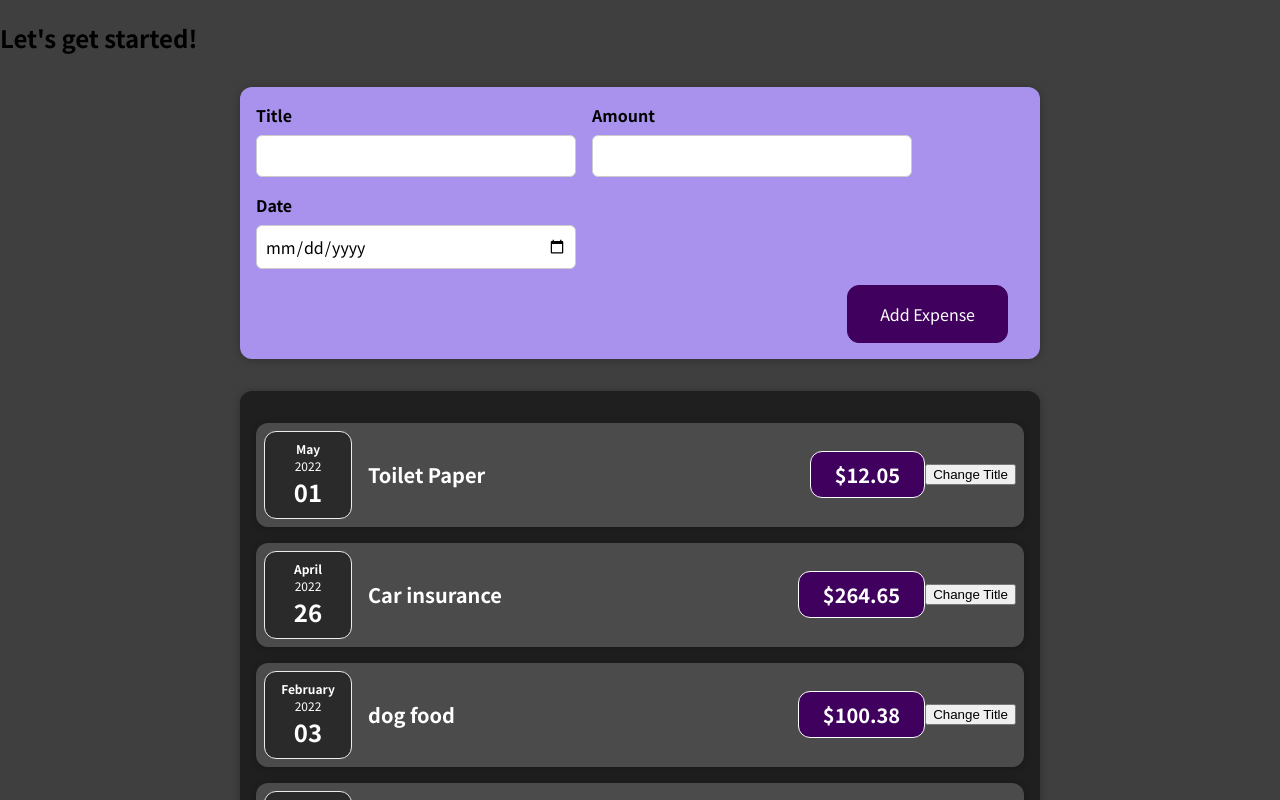
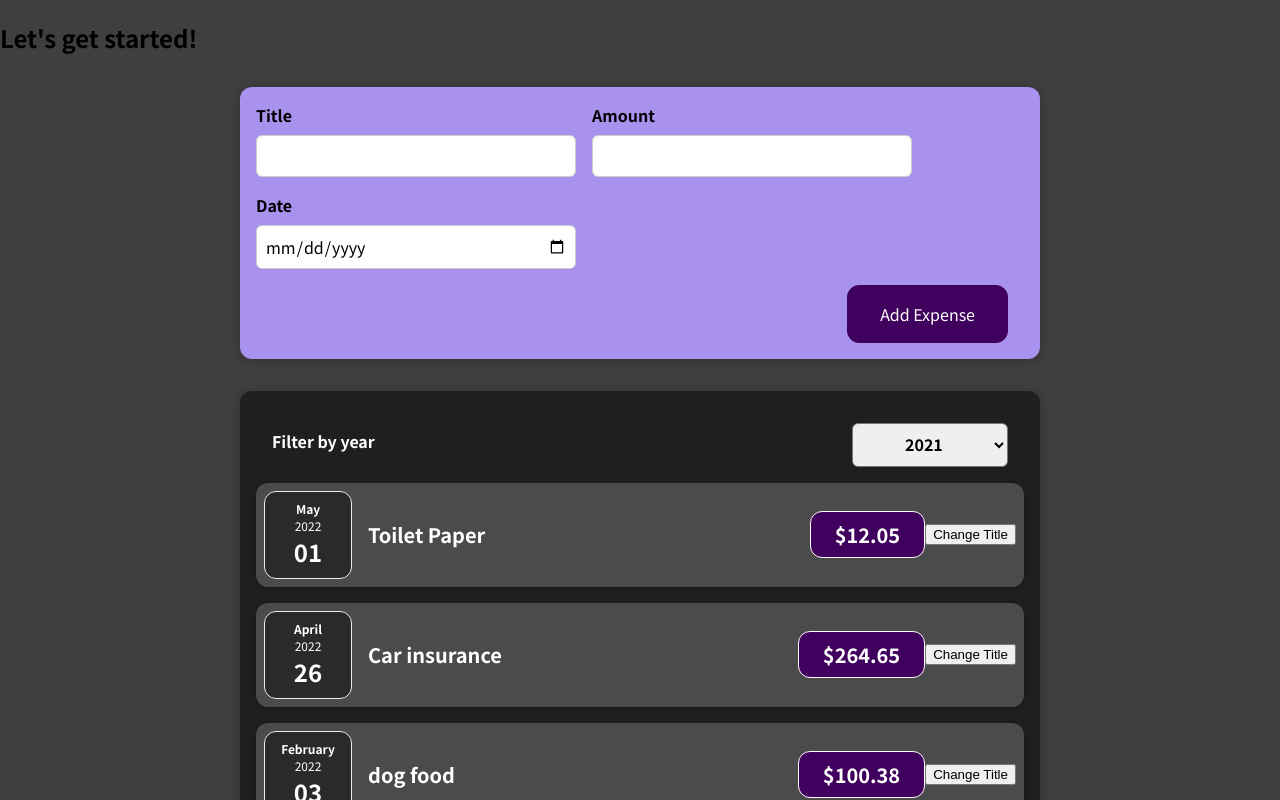
Before and after one commit to younahshin-dev/react-complete-guide, a React (Create React App) app: page / in a window 1280 px wide. Shown: the top 800 px of the page. Built offline with nearby package versions, Linux system fonts and the light colour scheme.

Commit message:
add ExpenseFilter component

```diff
--- a/src/App.js
+++ b/src/App.js
@@ -28,10 +28,14 @@ const App = () => {
       date: new Date(2022, 4, 1),
     },
   ];
+
+  const addExpenseHandler = (expenseData) => {
+    console.log(expenseData);
+  };
   return (
     <div>
       <h2>Let's get started!</h2>
-      <NewExpense />
+      <NewExpense onAddExpense={addExpenseHandler} />
       <Expenses itemList={expenses} />
     </div>
   );
--- a/src/components/Expenses/Expenses.js
+++ b/src/components/Expenses/Expenses.js
@@ -1,12 +1,25 @@
+import React, { useState } from 'react';
 import ExpenseItem from './ExpenseItem';
 import Card from '../UI/Card';
 import './Expenses.css';
+import ExpensesFilter from './ExpensesFilter';
 
 const Expenses = (props) => {
+  const [filterYear, setFilterYear] = useState('2021');
+
+  const selectYearHandler = (selectedYear) => {
+    //console.log(selectedYear);
+    setFilterYear(selectedYear);
+  };
+
   return (
     <Card className='expenses'>
-      {props.itemList.map(({ date, title, amount }) => (
-        <ExpenseItem date={date} title={title} amount={amount} />
+      <ExpensesFilter
+        selectedYear={filterYear}
+        onSelectYear={selectYearHandler}
+      />
+      {props.itemList.map(({ id, date, title, amount }) => (
+        <ExpenseItem key={id} date={date} title={title} amount={amount} />
       ))}
     </Card>
   );
--- /dev/null
+++ b/src/components/Expenses/ExpensesFilter.css
@@ -0,0 +1,24 @@
+.expenses-filter {
+  color: white;
+  padding: 0 1rem;
+}
+
+.expenses-filter__control {
+  display: flex;
+  width: 100%;
+  align-items: center;
+  justify-content: space-between;
+  margin: 1rem 0;
+}
+
+.expenses-filter label {
+  font-weight: bold;
+  margin-bottom: 0.5rem;
+}
+
+.expenses-filter select {
+  font: inherit;
+  padding: 0.5rem 3rem;
+  font-weight: bold;
+  border-radius: 6px;
+}
--- /dev/null
+++ b/src/components/Expenses/ExpensesFilter.js
@@ -0,0 +1,25 @@
+import React from 'react';
+
+import './ExpensesFilter.css';
+
+const ExpensesFilter = (props) => {
+  const filterYearHandler = (event) => {
+    props.onSelectYear(event.target.value);
+  };
+
+  return (
+    <div className='expenses-filter'>
+      <div className='expenses-filter__control'>
+        <label>Filter by year</label>
+        <select value={props.selectedYear} onChange={filterYearHandler}>
+          <option value='2022'>2022</option>
+          <option value='2021'>2021</option>
+          <option value='2020'>2020</option>
+          <option value='2019'>2019</option>
+        </select>
+      </div>
+    </div>
+  );
+};
+
+export default ExpensesFilter;
--- a/src/components/NewExpense/ExpenseForm.js
+++ b/src/components/NewExpense/ExpenseForm.js
@@ -1,7 +1,7 @@
 import React, { useState } from 'react';
 
 import './ExpenseForm.css';
-const ExpenseForm = () => {
+const ExpenseForm = (props) => {
   // const [EnteredTitle, setEnteredTitle] = useState(
   //   document.getElementById('enteredTitle')
   // );
@@ -47,17 +47,40 @@ const ExpenseForm = () => {
     });
   };
 
+  const submitHandler = (event) => {
+    event.preventDefault();
+
+    const expenseData = {
+      title: userInput.enteredTitle,
+      amount: userInput.enteredAmount,
+      date: new Date(userInput.enteredDate),
+    };
+
+    props.onSaveExpenseData(expenseData);
+
+    setUserInput({
+      enteredTitle: '',
+      enteredAmount: '',
+      enteredDate: '',
+    });
+  };
+
   return (
-    <form action=''>
+    <form onSubmit={submitHandler}>
       <div className='new-expense__controls'>
         <div className='new-expense__control'>
           <label htmlFor=''>Title</label>
-          <input type='text' id='enteredTitle' onChange={titleChangeHandler} />
+          <input
+            type='text'
+            value={userInput.enteredTitle}
+            onChange={titleChangeHandler}
+          />
         </div>
         <div className='new-expense__control'>
           <label htmlFor=''>Amount</label>
           <input
             type='number'
+            value={userInput.enteredAmount}
             min='0.01'
             step='0.01'
             onChange={amountChangeHandler}
@@ -67,6 +90,7 @@ const ExpenseForm = () => {
           <label htmlFor=''>Date</label>
           <input
             type='date'
+            value={userInput.enteredDate}
             min='2019-01-01'
             max='2022-12-31'
             onChange={dateChangeHandler}
--- a/src/components/NewExpense/NewExpense.js
+++ b/src/components/NewExpense/NewExpense.js
@@ -2,10 +2,17 @@ import React from 'react';
 import ExpenseForm from './ExpenseForm';
 import './NewExpense.css';
 
-const NewExpense = () => {
+const NewExpense = (props) => {
+  const saveExpenseDataHandler = (enteredExpenseData) => {
+    const expenseData = {
+      ...enteredExpenseData,
+      id: Math.random().toString(),
+    };
+    props.onAddExpense(expenseData);
+  };
   return (
     <div className='new-expense'>
-      <ExpenseForm />
+      <ExpenseForm onSaveExpenseData={saveExpenseDataHandler} />
     </div>
   );
 };
```
